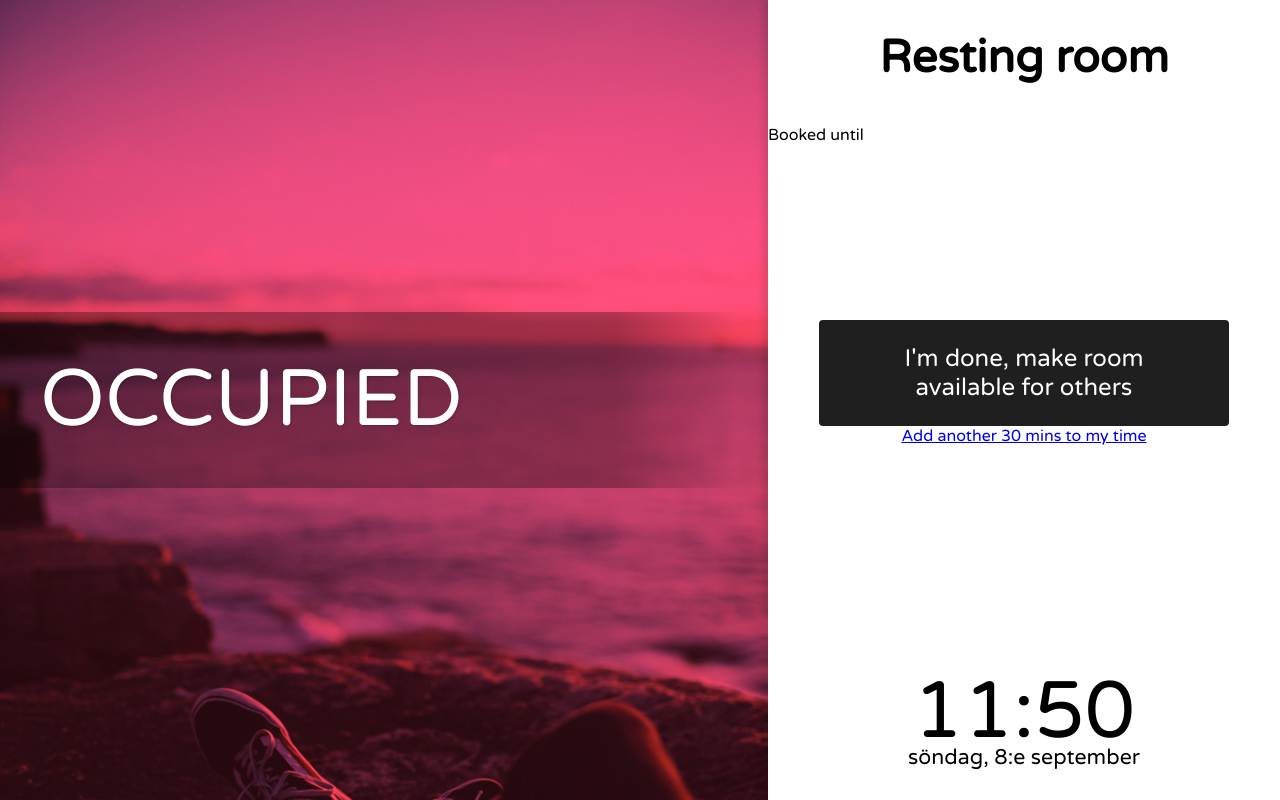
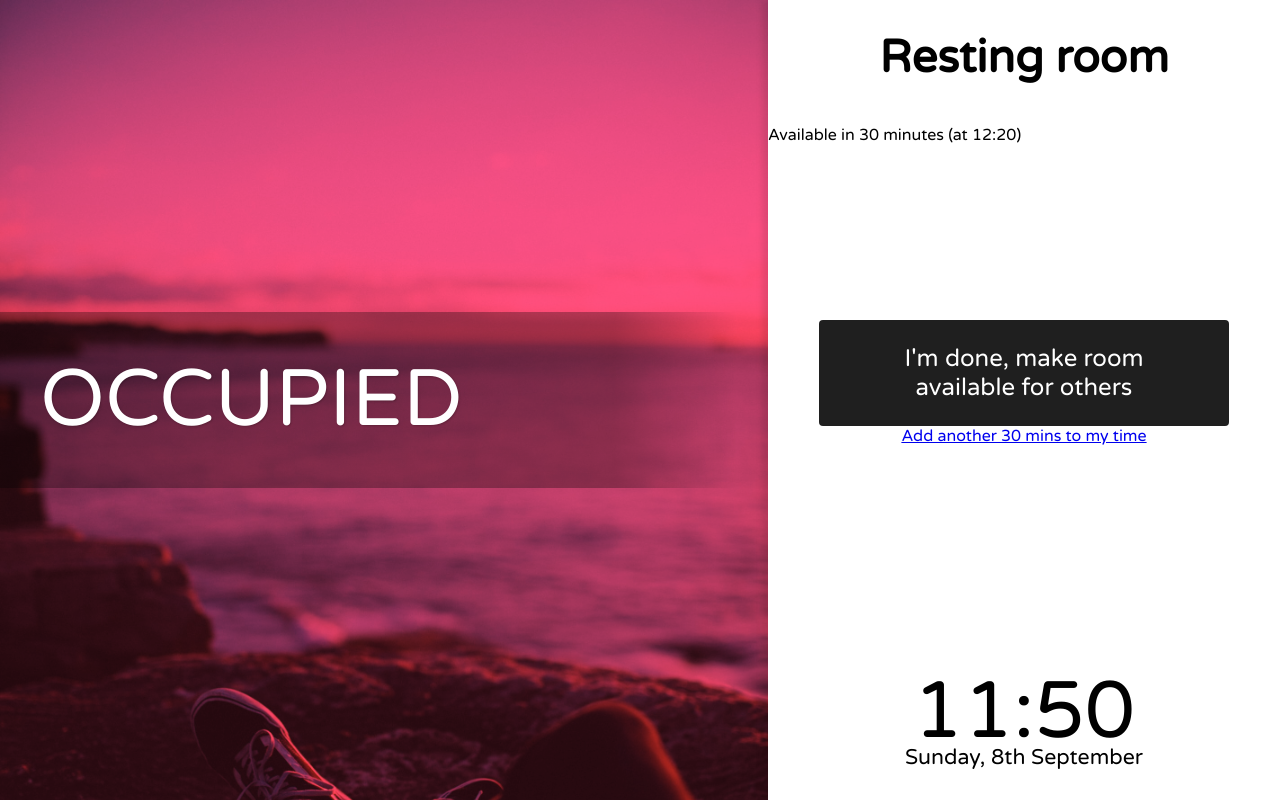
Before and after one commit to ljungmark/rr, a plain HTML site: page index.html in a window 1280 px wide. Both pictures are taken after a click on the button "Book for 30 minutes". Drawn offline with nearby package versions, Linux system fonts and the light colour scheme.

Commit message:
View human format availability

```diff
--- a/index.html
+++ b/index.html
@@ -79,7 +79,6 @@
 }
 </style>
 <script src="https://cdnjs.cloudflare.com/ajax/libs/moment.js/2.24.0/moment.min.js" integrity="sha256-4iQZ6BVL4qNKlQ27TExEhBN1HFPvAvAMbFavKKosSWQ=" crossorigin="anonymous"></script>
-<script src="https://cdnjs.cloudflare.com/ajax/libs/moment.js/2.24.0/locale/sv.js" integrity="sha256-YU0OUWNXwbPuT6iKMn3l+f4/2GkjXQ1oziq3IAhoOJM=" crossorigin="anonymous"></script>
 <script src="scrambletext.js"></script>
 <body class="body">
     <div class="quick">
@@ -87,7 +86,7 @@
     </div>
     <div class="book">
         <h1 class="title">Resting room</h1>
-        <div>Booked until</div>
+        <div class="human-format"></div>
         <div class="controls">
             <div>
                 <button class="reserve">Book for 30 minutes</button>
@@ -117,6 +116,7 @@
                 localStorage.removeItem('booked');
                 statusElement.textContent = 'Vacant';
                 reserveButton.textContent = 'Book for 30 minutes';
+                displayHumanFormat();
             }
             const scrambleText = new ScrambleText(statusElement).play().start();
         });
@@ -128,12 +128,24 @@
         function addTime() {
             const time = localStorage.getItem('booked') ? moment(localStorage.getItem('booked')) : moment();
             localStorage.setItem('booked', time.add(30, 'minutes'));
+            displayHumanFormat();
+        }
+
+        function displayHumanFormat() {
+            if (document.body.classList.contains('__occupied')) {
+                const time = moment(localStorage.getItem('booked'));
+                document.querySelector('.human-format').textContent = `Available ${time.fromNow()} (at ${time.format('HH:mm')})`;
+            } else {
+                document.querySelector('.human-format').textContent = '';
+            }
+
         }
 
         (function updateTime() {
             currentTimeElement.textContent = moment().format('HH:mm');
             currentDateElement.textContent = moment().format('dddd, Do MMMM');
             setTimeout(updateTime, 60000 - (Date.now() % 60000));
+            displayHumanFormat();
         })();
     </script>
 </body>
```
